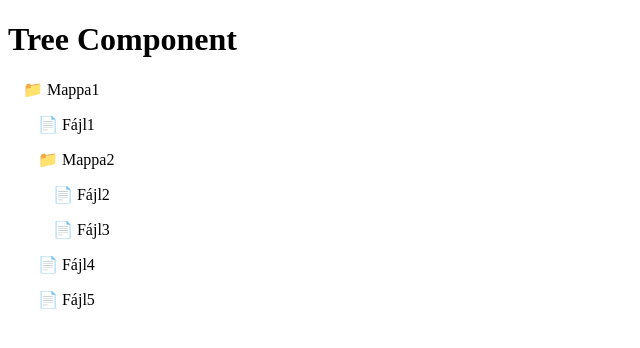
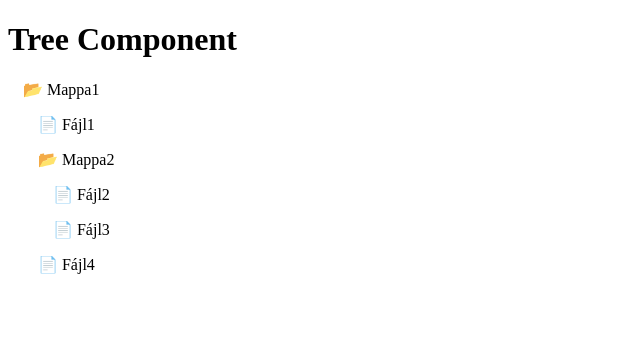
Before and after one commit to vblaskovics/TreeComponent, a plain HTML site: page index.html in a window 1280 px wide. Shown: the full height of the page, 0-640 px from the left. Drawn offline with Linux system fonts and the light colour scheme.

Commit message:
Small changes

```diff
--- a/app.js
+++ b/app.js
@@ -1,58 +1,50 @@
-const elTree = document.getElementById('tree-component')
-
 const nodeTemplate = (...args) => `
-    <div class="tree-item">
+    <div class='tree-item'>
         <p>${args[0]} ${args[1]}</p>
     </div>
 `
 
-let data = {
+
+let serverData = {
     label: 'Mappa1',
     items: [
+        { label: 'Fájl1' },
         {
-            label: "Fájl1"
-        },
-        {
-            label: "Mappa2",
+            label: 'Mappa2',
             items: [
-                {
-                    label: "Fájl2"
-                },
-                {
-                    label: "Fájl3"
-                }
+                { label: 'Fájl2 ' },
+                { label: 'Fájl3 ' },
             ]
         },
-        {
-            label: "Fájl4"
-        },
-        {
-            label: "Fájl5"
-        }
+        { label: 'Fájl4' }
     ]
 }
 
+function createNode(nodeData, elParent) {
+    if ( !nodeData || !nodeData.label ) return
+    const isFolder = Array.isArray(nodeData.items)
 
-function createNode(node, elParent) {
-    if (!node || !node.label) return
-    const isFolder = Array.isArray(node.items)
+    // Init DOM element
+    let template = document.createElement('template')
+    const icon = isFolder ? '📂' : '📄'
+    template.innerHTML = nodeTemplate(icon, nodeData.label)
+    let elNode = elParent.appendChild(template.content.firstElementChild)
 
-    let template = document.createElement('template');
-    const icon = isFolder ? '📁' : '📄'
-    template.innerHTML = nodeTemplate(icon, node.label);
-    const elNode = elParent.appendChild(template.content.firstElementChild)
-
+    // Add click handling
     elNode.addEventListener('click', e => {
         e.stopPropagation()
         e.target.parentNode.classList.toggle('closed')
     })
 
+    // Add sub-nodes
     if (isFolder) {
-        node.items.forEach(node => {
+        nodeData.items.forEach( node => {
             createNode(node, elNode)
         })
     }
-
 }
 
-createNode(data, elTree)
+const elTree = document.getElementById('tree-component')
+createNode(serverData, elTree)
+
+console.log(serverData)
--- a/style.css
+++ b/style.css
@@ -3,11 +3,10 @@
 }
 
 .tree-item {
+    margin-left: 15px;
     margin-top: 10px;
     margin-bottom: 10px;
-    margin-left: 15px;
     cursor: pointer;
-    user-select: none;
 }
 
 .tree-item.closed .tree-item {
```
Also changed, not shown: index.html (+1 -0 lines).
